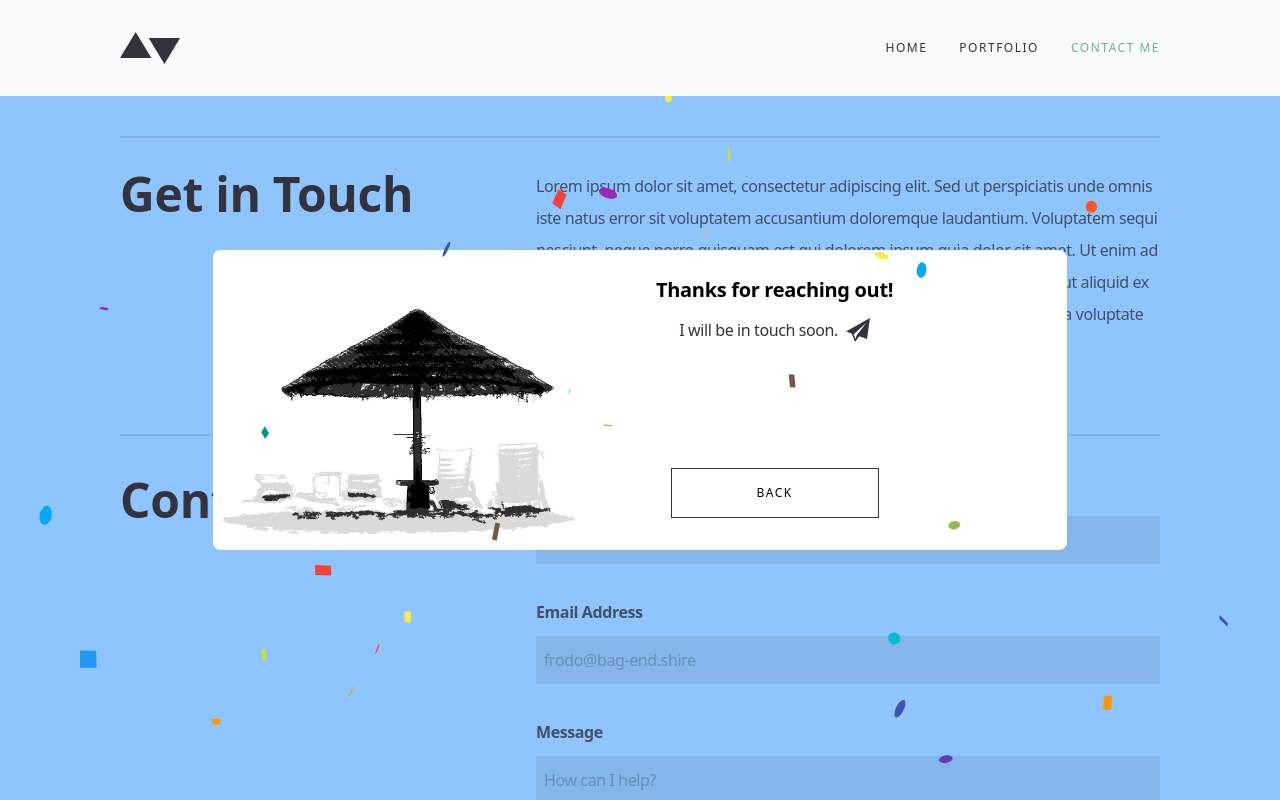
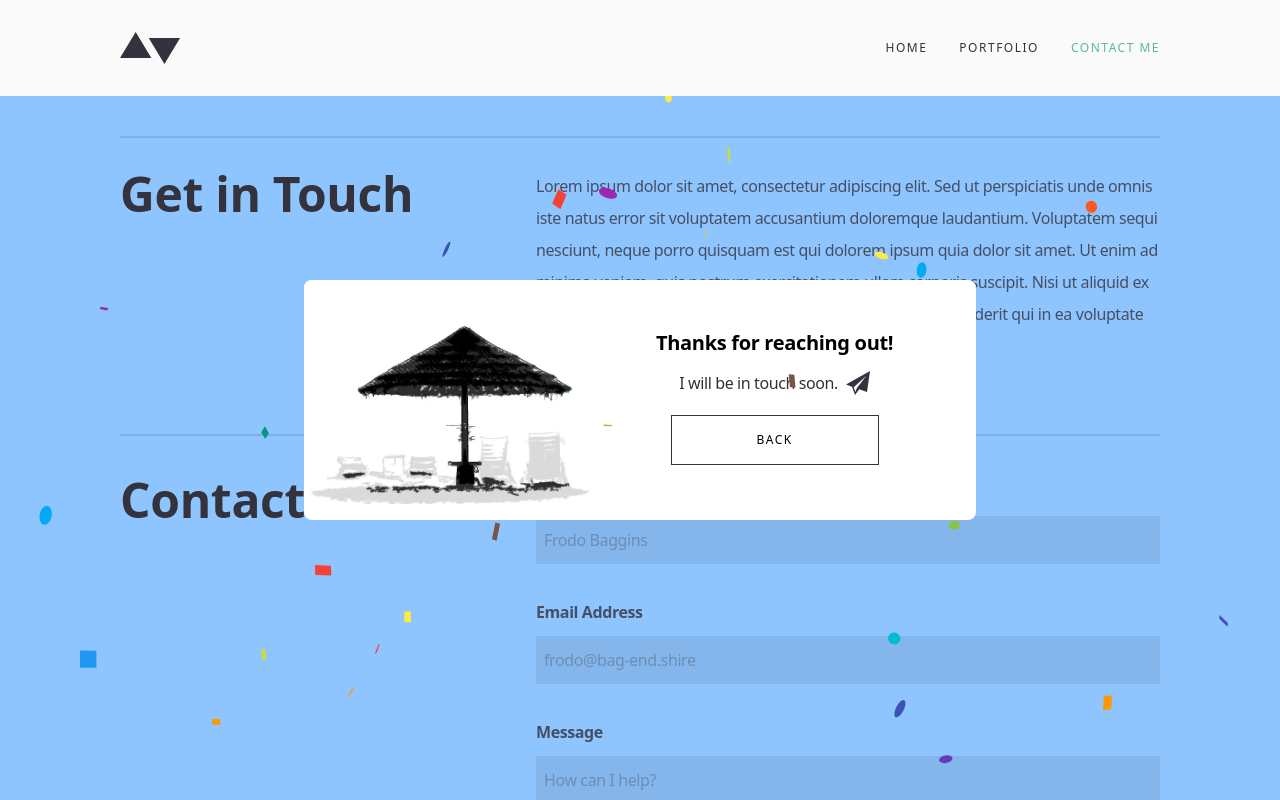
Before and after one commit to kellyky/Portfolio, a React (Vite) app: page /contact in a window 1280 px wide. Shown: the top 800 px of the page. Built offline with nearby package versions, Linux system fonts and the light colour scheme.

Commit message:
Style FormSuccessModal for Desktop view

```diff
--- a/src/components/FormSuccessModal/FormSuccessModal.jsx
+++ b/src/components/FormSuccessModal/FormSuccessModal.jsx
@@ -30,14 +30,13 @@ export default function FormSuccessModal () {
           w-2/3
           inset-0
           fixed
-          max-w-dvw
-          h-max-dvh
           m-auto
           h-[5rem]
 
           md:flex-row
           md:h-fit
           md:pb-4
+          lg:max-w-2xl
           '
           open
         >
@@ -64,6 +63,8 @@ export default function FormSuccessModal () {
 
             md:flex-col
             md:gap-[1rem]
+            md:h-full
+            md:my-auto
 
             '>
             <div
```
